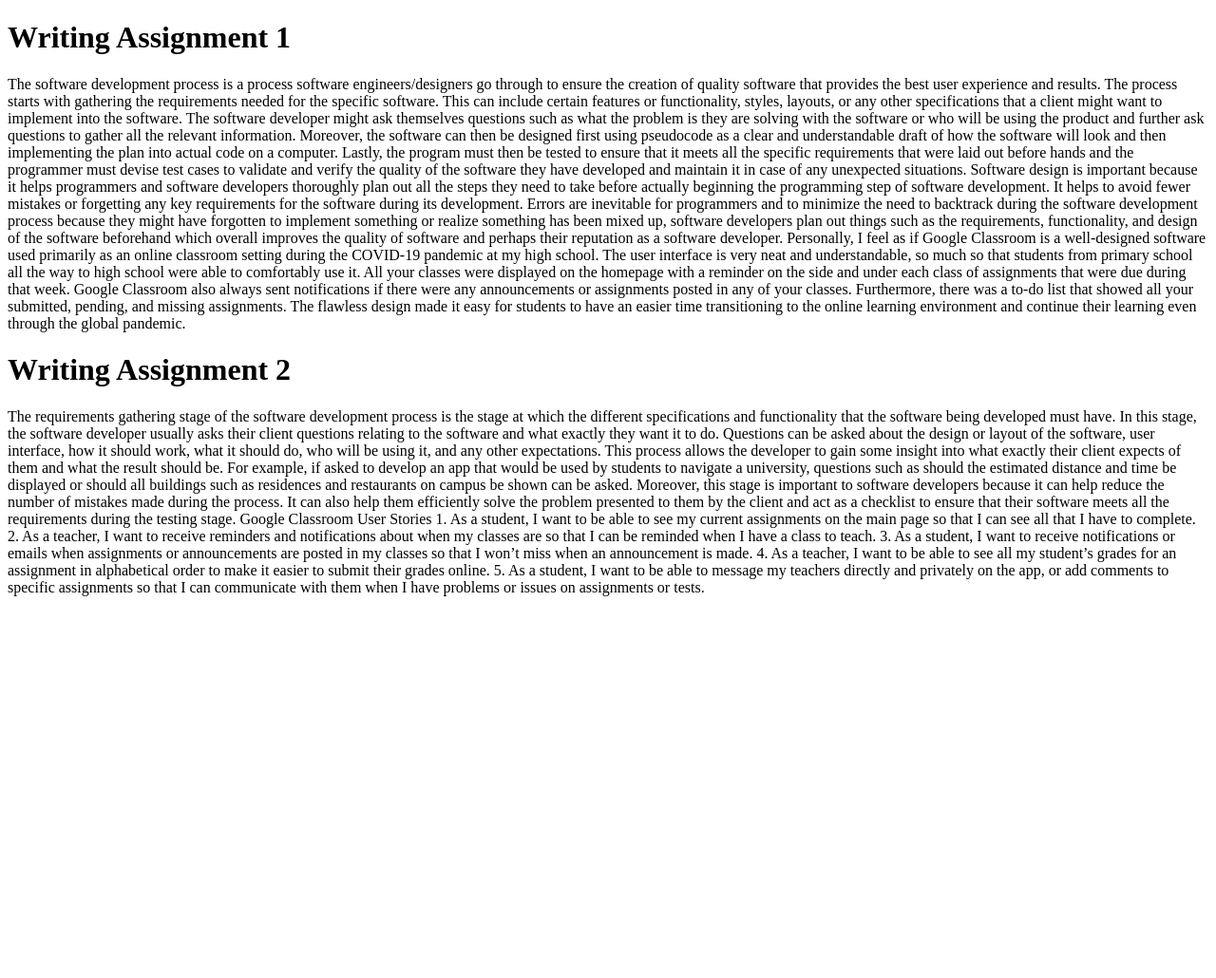
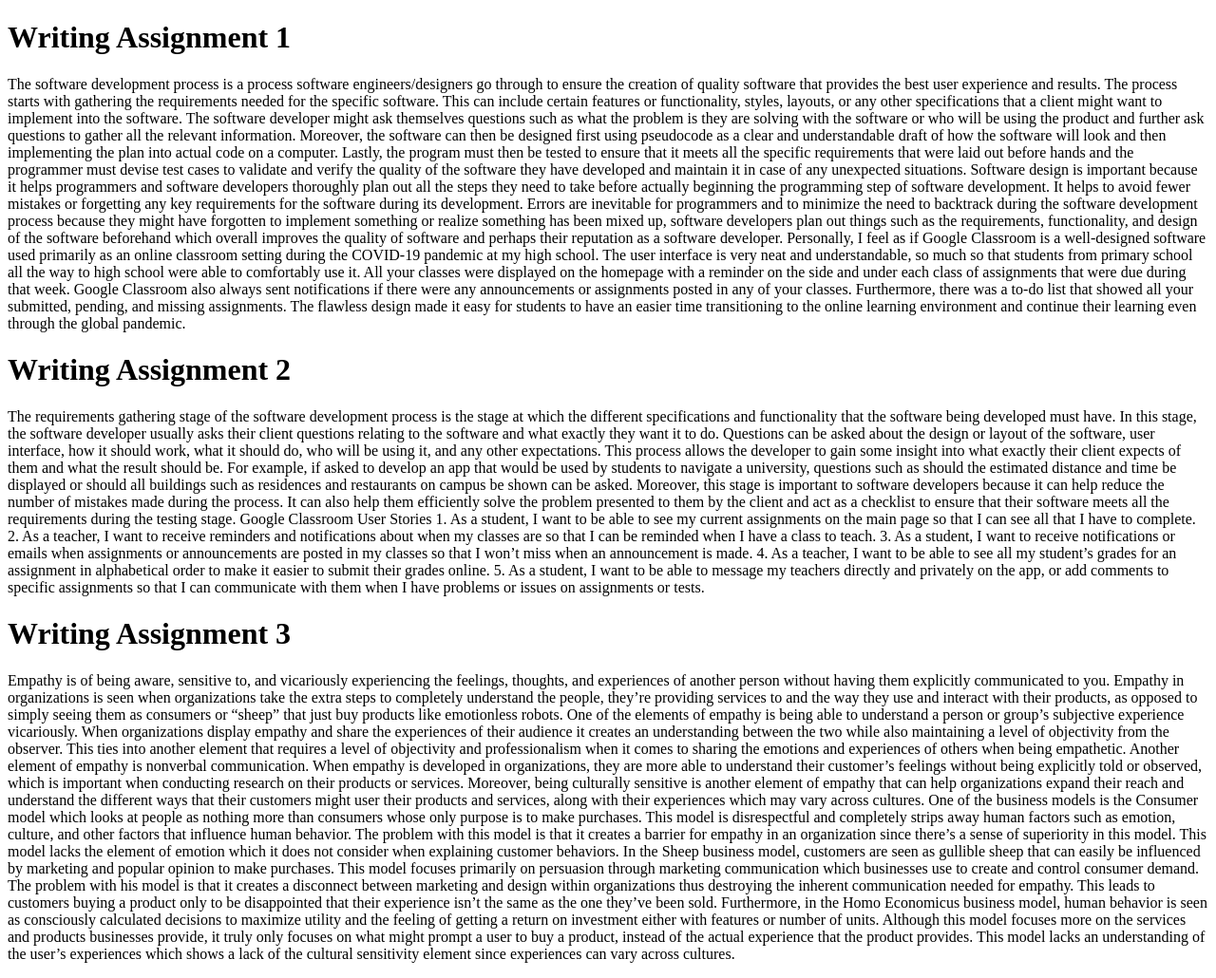
Before and after one commit to Elliott242/elliottr, a plain HTML site: page index.html in a window 1280 px wide. Shown: the whole page at 95% size. Before the commit the page ends 800 px from the top, so only its background shows below. Drawn offline with Linux system fonts and the light colour scheme.

Commit message:
Update index.html
writing assignment 3

```diff
--- a/index.html
+++ b/index.html
@@ -22,6 +22,14 @@ Google Classroom User Stories
 4.	As a teacher, I want to be able to see all my student’s grades for an assignment in alphabetical order to make it easier to submit their grades online.
 5.	As a student, I want to be able to message my teachers directly and privately on the app, or add comments to specific assignments so that I can communicate with them when I have problems or issues on assignments or tests.
 </p>
+<h1>Writing Assignment 3</h1>
+  <p>Empathy is of being aware, sensitive to, and vicariously experiencing the feelings, thoughts, and experiences of another person without having them explicitly communicated to you. Empathy in organizations is seen when organizations take the extra steps to completely understand the people, they’re providing services to and the way they use and interact with their products, as opposed to simply seeing them as consumers or “sheep” that just buy products like emotionless robots.
+One of the elements of empathy is being able to understand a person or group’s subjective experience vicariously. When organizations display empathy and share the experiences of their audience it creates an understanding between the two while also maintaining a level of objectivity from the observer. This ties into another element that requires a level of objectivity and professionalism when it comes to sharing the emotions and experiences of others when being empathetic. Another element of empathy is nonverbal communication. When empathy is developed in organizations, they are more able to understand their customer’s feelings without being explicitly told or observed, which is important when conducting research on their products or services. Moreover, being culturally sensitive is another element of empathy that can help organizations expand their reach and understand the different ways that their customers might user their products and services, along with their experiences which may vary across cultures.
+One of the business models is the Consumer model which looks at people as nothing more than consumers whose only purpose is to make purchases. This model is disrespectful and completely strips away human factors such as emotion, culture, and other factors that influence human behavior. The problem with this model is that it creates a barrier for empathy in an organization since there’s a sense of superiority in this model. This model lacks the element of emotion which it does not consider when explaining customer behaviors.
+In the Sheep business model, customers are seen as gullible sheep that can easily be influenced by marketing and popular opinion to make purchases. This model focuses primarily on persuasion through marketing communication which businesses use to create and control consumer demand. The problem with his model is that it creates a disconnect between marketing and design within organizations thus destroying the inherent communication needed for empathy. This leads to customers buying a product only to be disappointed that their experience isn’t the same as the one they’ve been sold.
+Furthermore, in the Homo Economicus business model, human behavior is seen as consciously calculated decisions to maximize utility and the feeling of getting a return on investment either with features or number of units. Although this model focuses more on the services and products businesses provide, it truly only focuses on what might prompt a user to buy a product, instead of the actual experience that the product provides. This model lacks an understanding of the user’s experiences which shows a lack of the cultural sensitivity element since experiences can vary across cultures.
+
+  </p>
 </body>
 
 </html>
```
